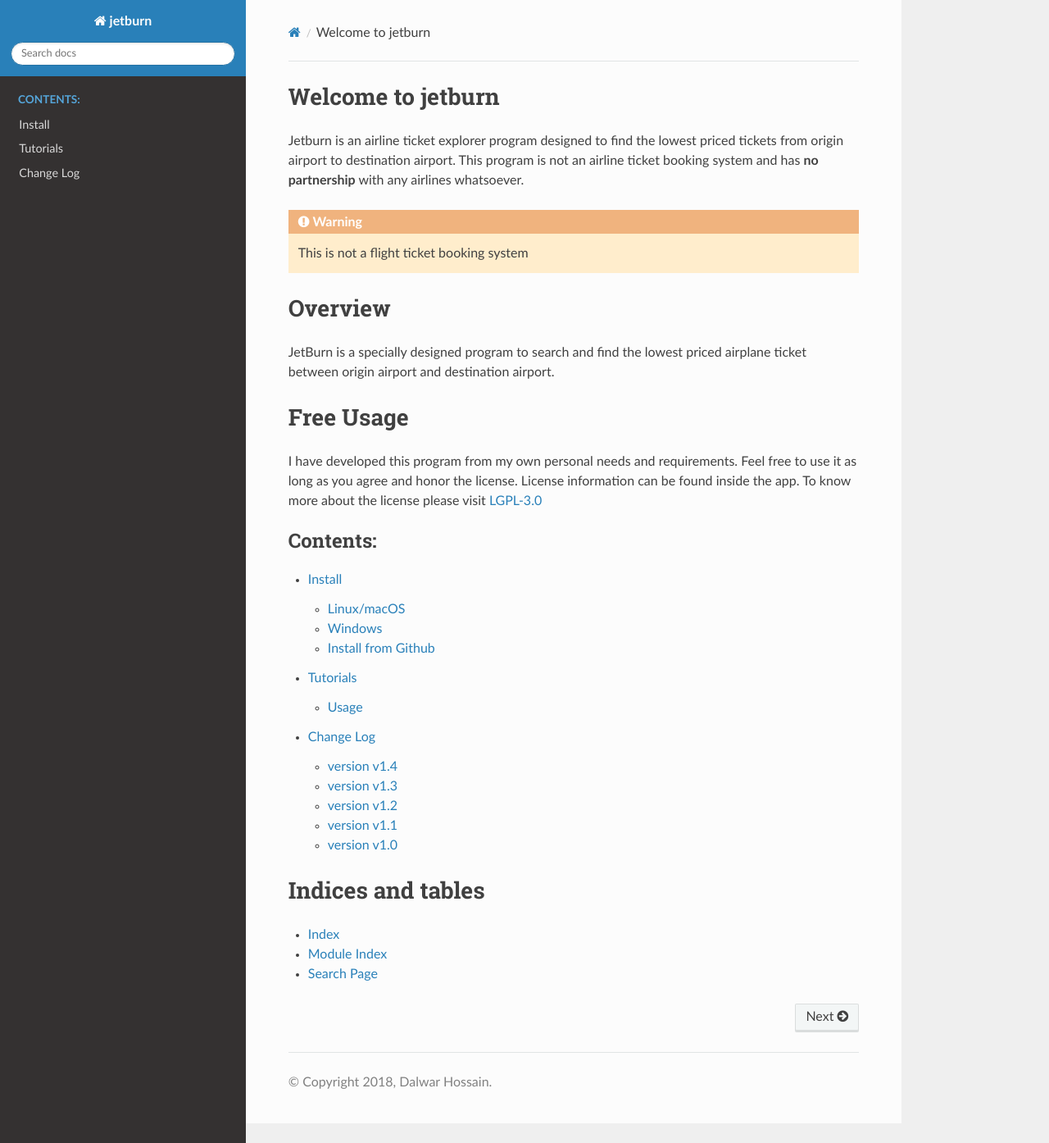
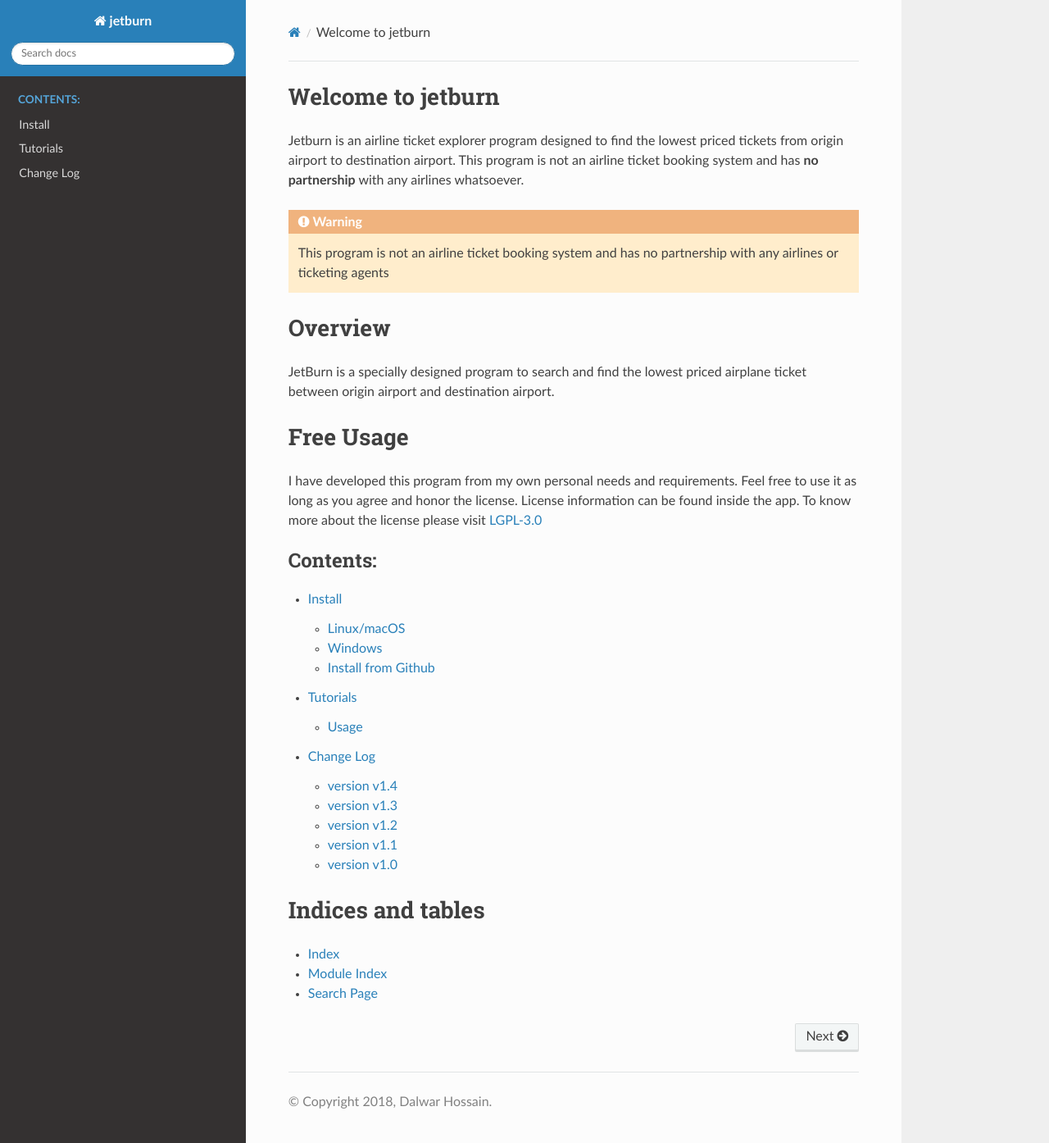
Before and after one commit to dalwar23/jetburn-x, a Sphinx documentation site: the page built from docs/source/index.rst, in a window 1280 px wide and 1394 px high. Shown: the whole window at 82% size. Built offline with Sphinx 7.4.7 and the Read the Docs theme 2.0.0, drawn with Linux system fonts in a browser that asks for light colours.

Commit message:
updated desclaimer

```diff
--- a/docs/source/index.rst
+++ b/docs/source/index.rst
@@ -7,7 +7,7 @@ an airline ticket booking system and has **no partnership** with any airlines wh
 
 .. warning::
 
-   This is not a flight ticket booking system
+   This program is not an airline ticket booking system and has no partnership with any airlines or ticketing agents
 
 Overview
 ========
```
